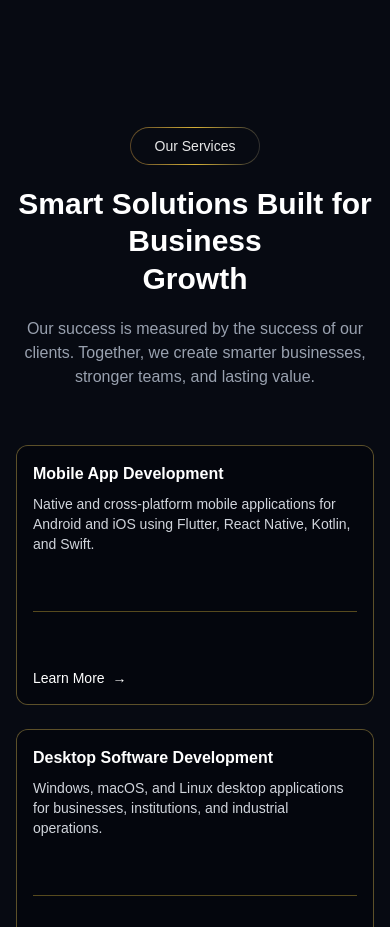
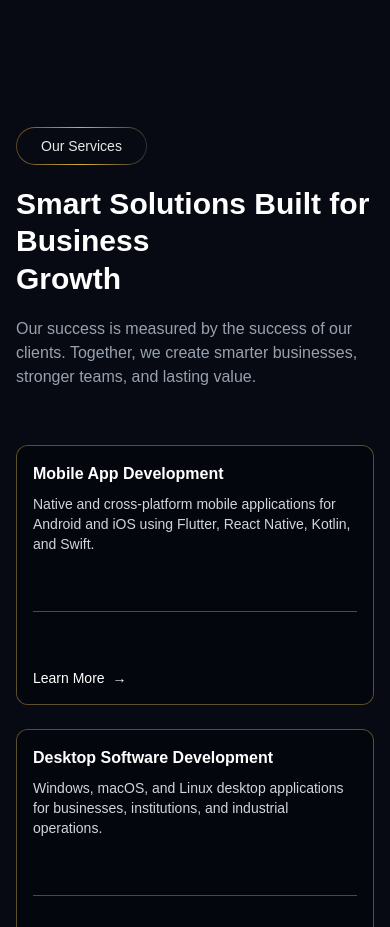
Before and after one commit to YasserEwedai/nexa, a Next.js app: page / in a window 390 px wide. Shown: the part 1890-2817 px from the top of the page. Built offline with nearby package versions, Linux system fonts and the light colour scheme.

Commit message:
udate services

```diff
--- a/app/components/Services.tsx
+++ b/app/components/Services.tsx
@@ -35,7 +35,7 @@ export default function Services({
   return (
     <section className="py-20 px-4 sm:px-6 text-white">
       <div className="max-w-[1400px] mx-auto flex flex-col gap-14">
-        <div className="text-center flex flex-col items-center gap-5">
+        <div className="text-start sm:text-center flex flex-col items-start sm:items-center gap-5">
           <div className="bg-[linear-gradient(to_right,#5A4526,#D4AF37,#2F2F2F)] p-[1px] rounded-full w-fit">
             <div className="px-6 py-2 bg-[#070A12] rounded-full text-sm text-white/90">
               {t("services.label")}
```
